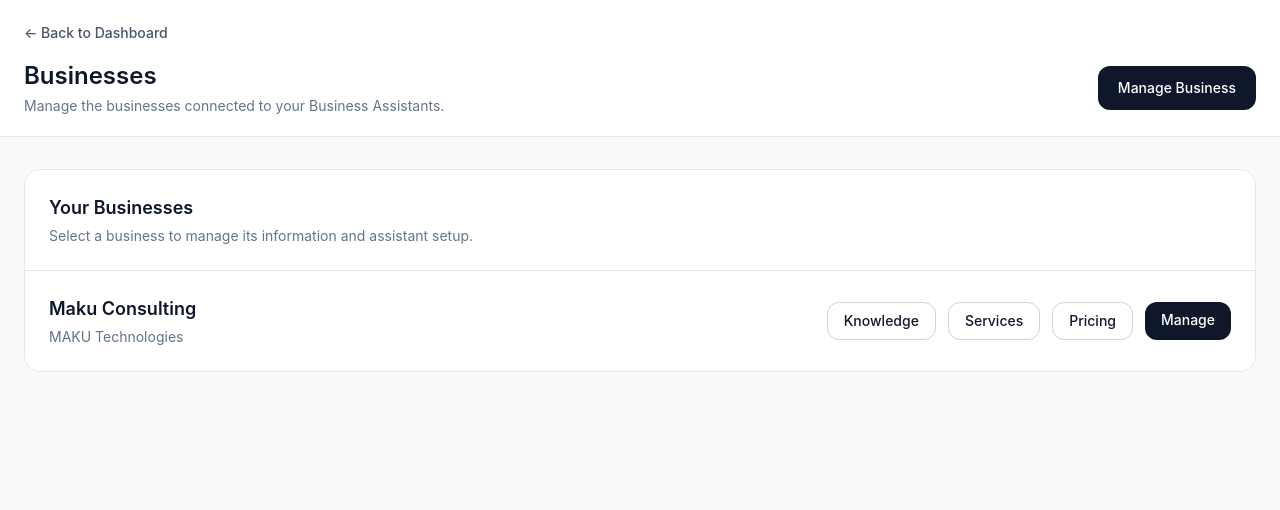
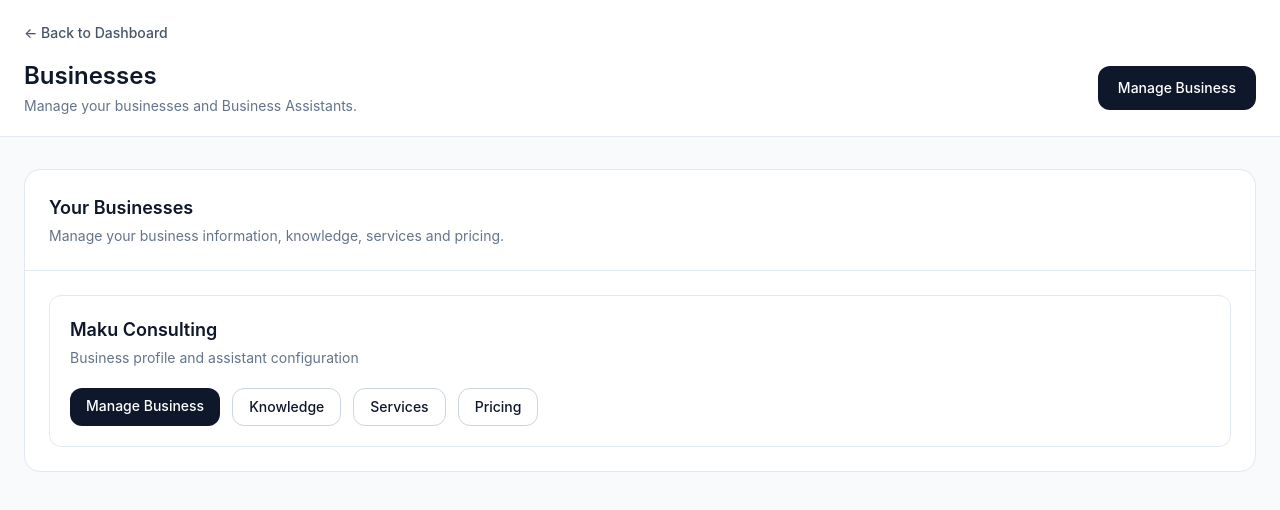
Before and after one commit to NBelleBee/maku-platform, a Next.js app: page /dashboard in a window 1280 px wide. Shown: the top 510 px of the page. Built offline with nearby package versions, Linux system fonts and the light colour scheme.

Commit message:
Update page.tsx

```diff
--- a/app/dashboard/page.tsx
+++ b/app/dashboard/page.tsx
@@ -1,12 +1,4 @@
 import Link from 'next/link'
-
-const businesses = [
-  {
-    id: '1',
-    name: 'Maku Consulting',
-    description: 'MAKU Technologies',
-  },
-]
 
 export default function BusinessesPage() {
   return (
@@ -15,25 +7,25 @@
         <div className="mx-auto max-w-7xl px-6 py-5">
           <Link
             href="/dashboard"
-            className="text-sm font-medium text-slate-600 hover:text-slate-900"
+            className="text-sm font-medium text-slate-600"
           >
             ← Back to Dashboard
           </Link>
 
-          <div className="mt-4 flex items-center justify-between gap-4">
+          <div className="mt-4 flex items-center justify-between">
             <div>
               <h1 className="text-2xl font-semibold text-slate-900">
                 Businesses
               </h1>
 
               <p className="mt-1 text-sm text-slate-500">
-                Manage the businesses connected to your Business Assistants.
+                Manage your businesses and Business Assistants.
               </p>
             </div>
 
             <Link
               href="/dashboard/businesses/new"
-              className="rounded-xl bg-slate-900 px-5 py-3 text-sm font-medium text-white hover:bg-slate-800"
+              className="rounded-xl bg-slate-900 px-5 py-3 text-sm font-medium text-white"
             >
               Manage Business
             </Link>
@@ -49,59 +41,50 @@
             </h2>
 
             <p className="mt-1 text-sm text-slate-500">
-              Select a business to manage its information and assistant setup.
+              Manage your business information, knowledge, services and pricing.
             </p>
           </div>
 
-          <div className="divide-y divide-slate-200">
-            {businesses.map((business) => (
-              <div
-                key={business.id}
-                className="p-6"
-              >
-                <div className="flex flex-col gap-5 md:flex-row md:items-center md:justify-between">
-                  <div>
+          <div className="p-6">
+            <div className="rounded-xl border border-slate-200 p-5">
               <h3 className="text-lg font-semibold text-slate-900">
-                      {business.name}
+                Maku Consulting
               </h3>
 
               <p className="mt-1 text-sm text-slate-500">
-                      {business.description}
+                Business profile and assistant configuration
               </p>
-                  </div>
 
-                  <div className="flex flex-wrap gap-3">
+              <div className="mt-5 flex flex-wrap gap-3">
                 <Link
-                      href={`/dashboard/businesses/${business.id}/knowledge`}
-                      className="rounded-xl border border-slate-300 px-4 py-2 text-sm font-medium text-slate-900 hover:bg-slate-50"
+                  href="/dashboard/businesses/1"
+                  className="rounded-xl bg-slate-900 px-4 py-2 text-sm font-medium text-white"
+                >
+                  Manage Business
+                </Link>
+
+                <Link
+                  href="/dashboard/businesses/1/knowledge"
+                  className="rounded-xl border border-slate-300 px-4 py-2 text-sm font-medium text-slate-900"
                 >
                   Knowledge
                 </Link>
 
                 <Link
-                      href={`/dashboard/businesses/${business.id}/services`}
-                      className="rounded-xl border border-slate-300 px-4 py-2 text-sm font-medium text-slate-900 hover:bg-slate-50"
+                  href="/dashboard/businesses/1/services"
+                  className="rounded-xl border border-slate-300 px-4 py-2 text-sm font-medium text-slate-900"
                 >
                   Services
                 </Link>
 
                 <Link
-                      href={`/dashboard/businesses/${business.id}/pricing`}
-                      className="rounded-xl border border-slate-300 px-4 py-2 text-sm font-medium text-slate-900 hover:bg-slate-50"
+                  href="/dashboard/businesses/1/pricing"
+                  className="rounded-xl border border-slate-300 px-4 py-2 text-sm font-medium text-slate-900"
                 >
                   Pricing
                 </Link>
-
-                    <Link
-                      href={`/dashboard/businesses/${business.id}`}
-                      className="rounded-xl bg-slate-900 px-4 py-2 text-sm font-medium text-white hover:bg-slate-800"
-                    >
-                      Manage
-                    </Link>
               </div>
             </div>
-              </div>
-            ))}
           </div>
         </div>
       </section>
```
Lines whose indentation alone changed are shown as unchanged.
